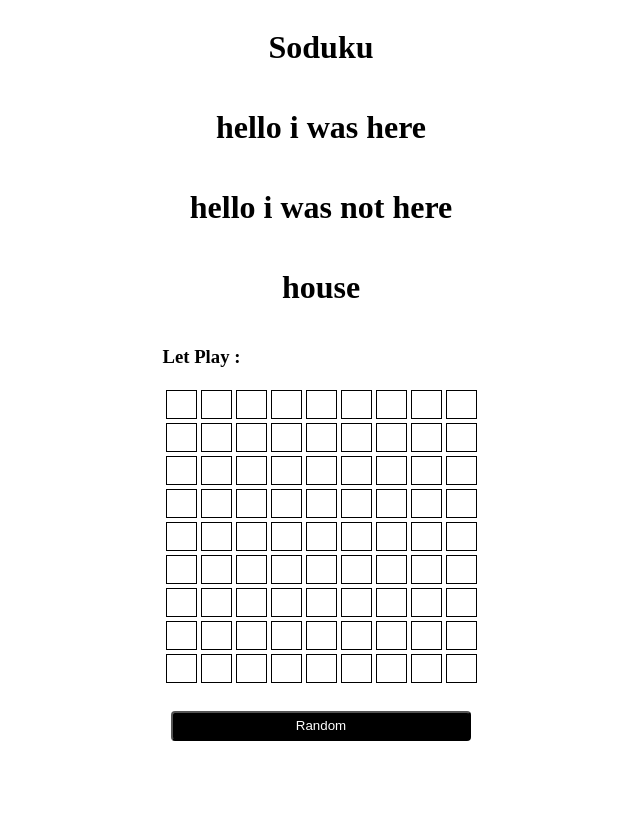
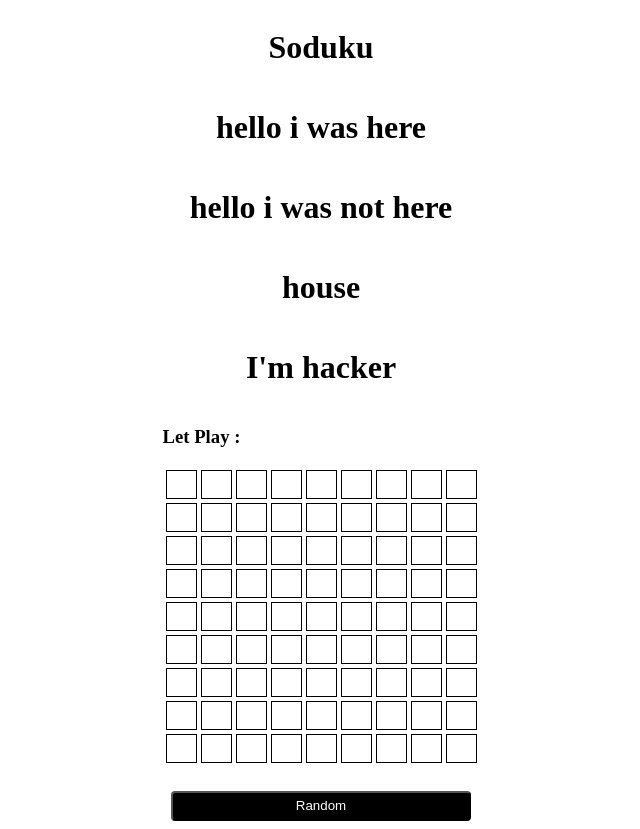
Before and after one commit to SeilaCP/name, a plain HTML site: page index.html in a window 1280 px wide. Shown: the whole page, without its empty margins (319-959 px from the left). Before the commit the page ends 800 px from the top, so only its background shows below. Drawn offline with Linux system fonts and the light colour scheme.

Commit message:
test again

```diff
--- a/index.html
+++ b/index.html
@@ -11,6 +11,7 @@
     <h1>hello i was here</h1>
     <h1>hello i was not here</h1>
     <h1> house</h1>
+    <h1>I'm hacker</h1>
     <!-- TODO: For Input data to computer -->
     <div class="input">
         <h3>Let Play :</h3>
```
